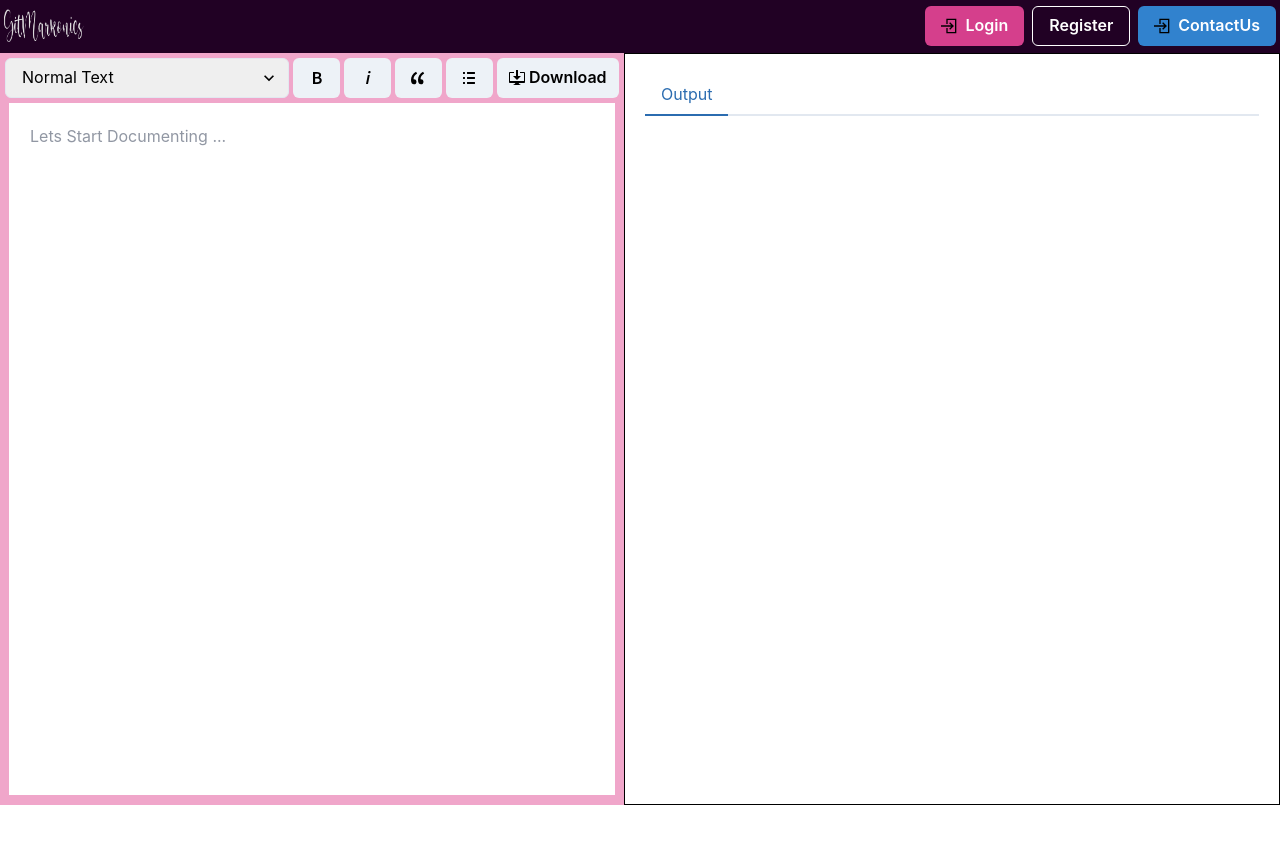
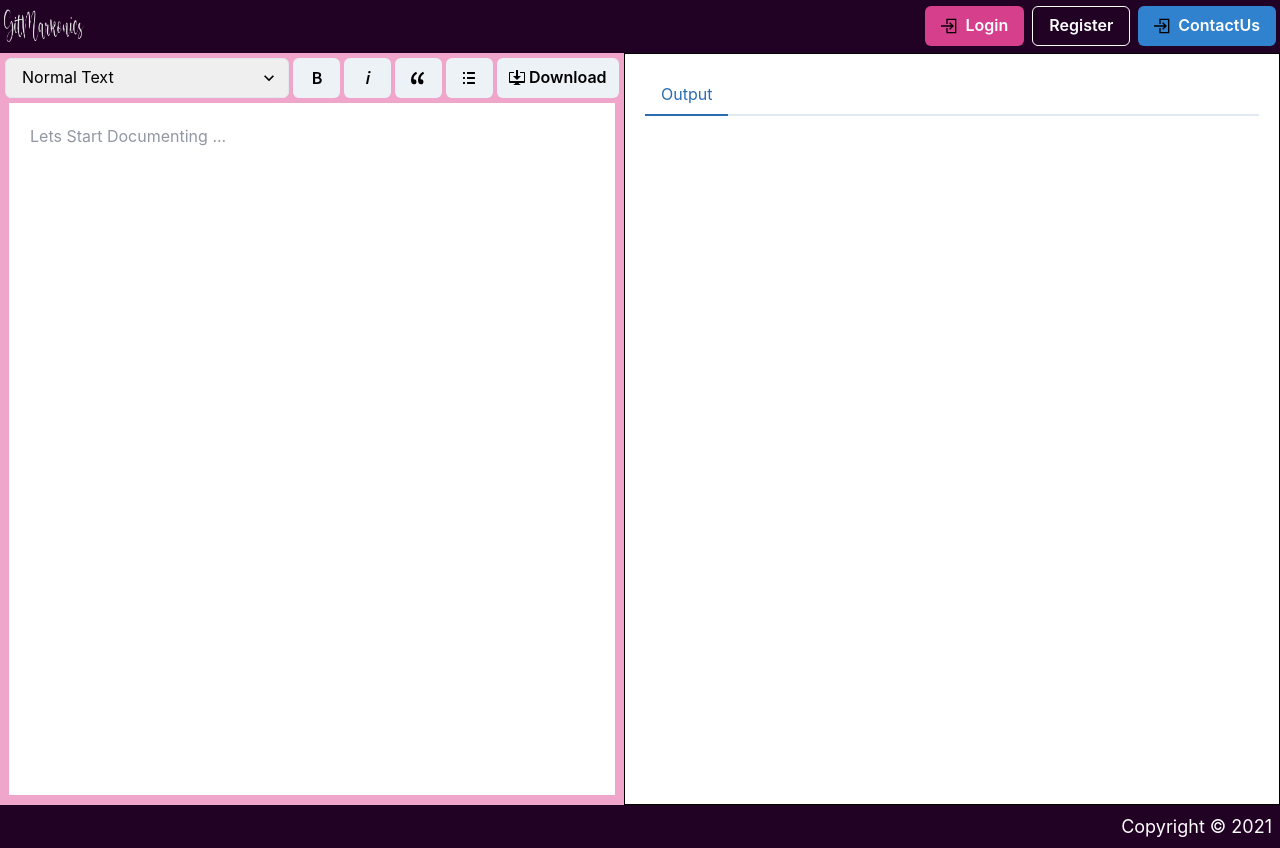
Before and after one commit to CodeFlowOrg/GitMarkonics, a React (Create React App) app: page / in a window 1280 px wide. Before the commit the page ends 805 px from the top, so only its background shows below. Built offline with nearby package versions, Linux system fonts and the light colour scheme.

Commit message:
Added Footer

```diff
--- a/package.json
+++ b/package.json
@@ -18,11 +18,13 @@
     "framer-motion": "^4.1.9",
     "marked": "^2.0.3",
     "react": "^17.0.2",
+    "react-copyright": "0.0.1",
     "react-dom": "^17.0.2",
     "react-icons": "^4.2.0",
     "react-refresh": "^0.10.0",
     "react-router-dom": "^5.2.0",
     "react-scripts": "^4.0.3",
+    "react-scroll-to-top": "^1.0.5",
     "react-social-icons": "^5.6.1",
     "save": "^2.4.0",
     "web-vitals": "^1.1.1"
--- a/src/App.js
+++ b/src/App.js
@@ -7,43 +7,20 @@ import Login from "./components/Login";
 import Register from './components/Register';
 import Forget from "./components/Forget";
 import ContactUs from "./components/contactus";
+import Footer from "./components/footer";
 
 function App() {
-    return ( <
-        div className = "App" >
-        <
-        Router >
-        <
-        Switch >
-        <
-        Route path = "/forget" > < Forget / > < /Route> <
-        Route path = "/login" >
-        <
-        Login / >
-        <
-        /Route> <
-        Route path = "/register" >
-        <
-        Register / >
-        <
-        /Route>   <
-        Route path = "/contactus" >
-        <
-        ContactUs / >
-        <
-        /Route>
-
-        <
-        Route path = "/" >
-        <
-        NavHeader / >
-        <
-        Texteditor / >
-        <
-        /Route> < /
-        Switch > <
-        /Router> < /
-        div >
+    return ( <div className = "App">
+                <Router>
+                    <Switch>
+                        <Route path = "/forget"> <Forget /> </Route>
+                        <Route path = "/login"> <Login /> </Route>
+                        <Route path = "/register"> <Register /> </Route>
+                        <Route path = "/contactus"> <ContactUs /> </Route>
+                        <Route path = "/"> <NavHeader /> <Texteditor /> <Footer /> </Route>
+                    </Switch>
+                </Router>
+            </div >
     );
 }
 
--- /dev/null
+++ b/src/components/footer.css
@@ -0,0 +1,10 @@
+.footer {
+  z-index: 1;
+  background-color: #210124;
+  color :white;
+  font-size: calc(10px + 1vmin);
+}
+
+.p{
+  text-align: center;
+}
--- /dev/null
+++ b/src/components/footer.js
@@ -0,0 +1,46 @@
+import React from "react";
+import "./footer.css";
+import { Flex, Box, Spacer, Stack } from "@chakra-ui/react";
+import ScrollToTop from "react-scroll-to-top";
+
+function Footer() {
+  return (
+    <Box className="footer" p={2}>
+      <Flex direction="row " >
+        <Spacer />
+         <Stack direction="row" spacing={2} alignItems="center">
+            {<p>Copyright &copy; 2021</p>}
+            <ScrollToTop smooth color=" #660066" />
+          </Stack>
+      </Flex>
+    </Box>
+  );
+}
+
+export default Footer;
+
+// import React from "react";
+// import "./nav-head.css";
+// import "./Navbar.css";
+// import { GrHome } from "react-icons/gr";
+// import { Button, Spacer, Flex, Stack, Box } from "@chakra-ui/react";
+// import { Link } from "react-router-dom";
+
+// import logo from "../assets/GitMarkonics_white.png";
+// function NavHeader() {
+//   return (
+//     <Box className="nav_header" p={1}>
+//       <Flex direction="row " >
+//         <img src={logo} alt="heading" width="100px"  className="logo"/>
+//         <Spacer />
+//         <Stack direction="row" spacing={2}>
+//           <Link to="/">
+//             <Button leftIcon={<GrHome />} colorScheme="pink" variant="solid" className="home">
+//               Home
+//             </Button>
+//           </Link>
+//         </Stack>
+//       </Flex>
+//     </Box>
+//   );
+// }
--- a/src/components/texteditor.js
+++ b/src/components/texteditor.js
@@ -11,7 +11,7 @@ import {
   GoItalic,
   GoDesktopDownload,
   GoListUnordered,
-  GoListOrdered,
+  //GoListOrdered,
   GoQuote,
 } from "react-icons/go";
 import Output from "./ouput";
```
Also changed, not shown: 1 other file (tests, documents, lock files or other folders).
